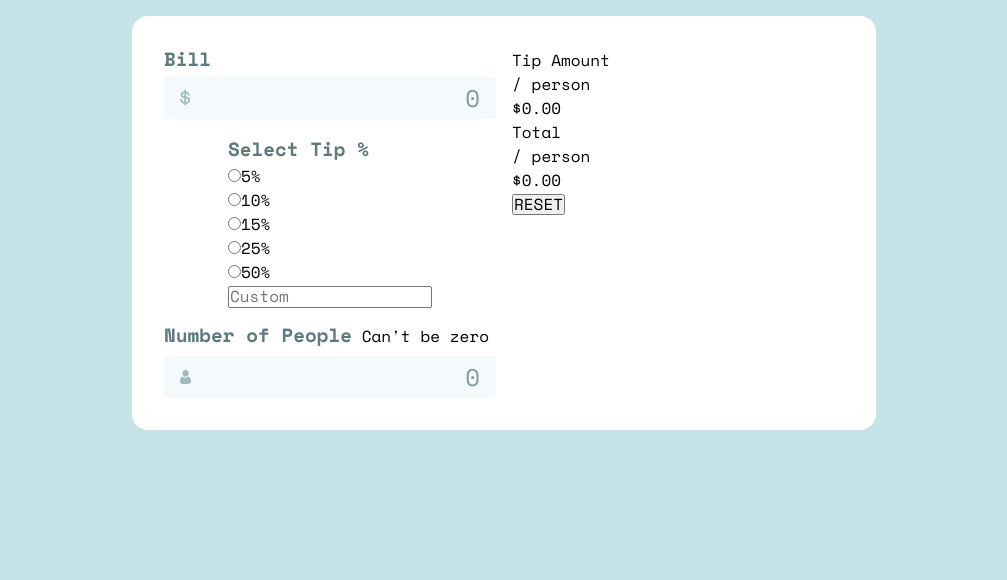
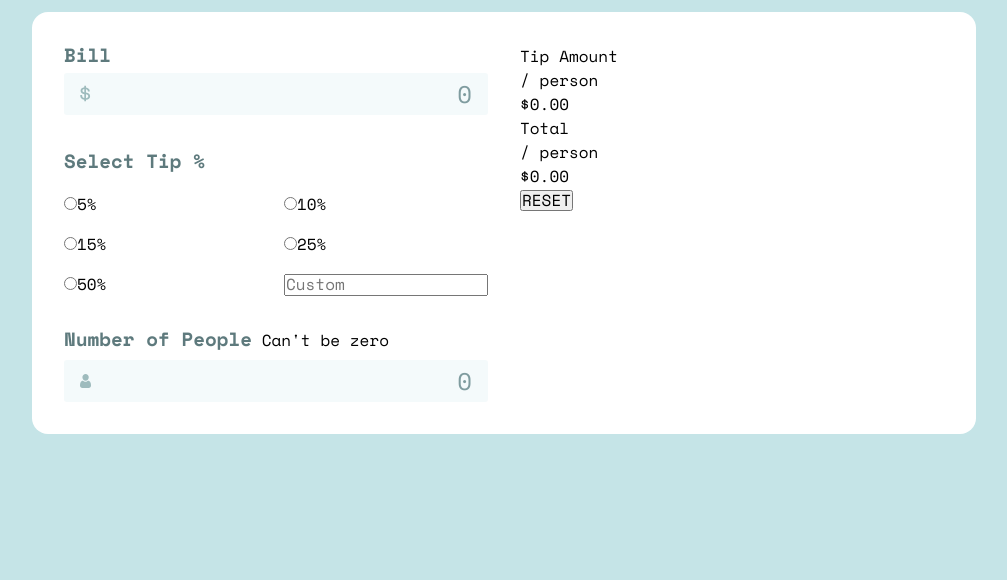
Before and after one commit to gustavo2023/tip-calculator-app, a plain HTML site: page index.html in a window 1280 px wide. Shown: the part 220-800 px from the top of the page, without its empty margins (136-1143 px from the left). Drawn offline with nearby package versions, Linux system fonts and the light colour scheme.

Commit message:
feat: enhance layout spacing for main and inputs container; add tip percentages structure

```diff
--- a/styles.css
+++ b/styles.css
@@ -112,13 +112,13 @@ main {
   border-radius: 1rem;
   display: grid;
   grid-template-columns: 1fr;
-  gap: 1rem;
+  gap: 2rem;
 }
 
 .inputs-container {
   display: flex;
   flex-direction: column;
-  gap: 1rem;
+  gap: 2rem;
   justify-content: center;
   align-items: center;
 }
@@ -174,6 +174,23 @@ main {
   outline: var(--green-400) solid 2px;
 }
 
+.tip-percentages {
+  display: flex;
+  flex-direction: column;
+  justify-content: center;
+  gap: 1rem;
+  width: 100%;
+}
+
+.tip-percentage-container {
+  width: 100%;
+  display: grid;
+  grid-template-columns: repeat(2, 1fr);
+  justify-content: center;
+  align-items: center;
+  gap: 1rem;
+}
+
 @media (min-width: 25rem) {
   main {
     grid-template-columns: repeat(2, 1fr);
```
